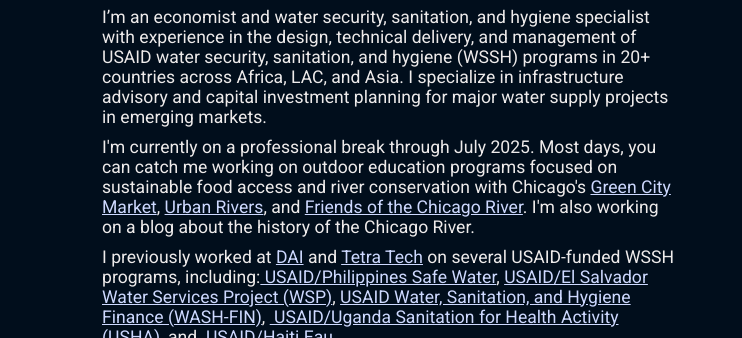
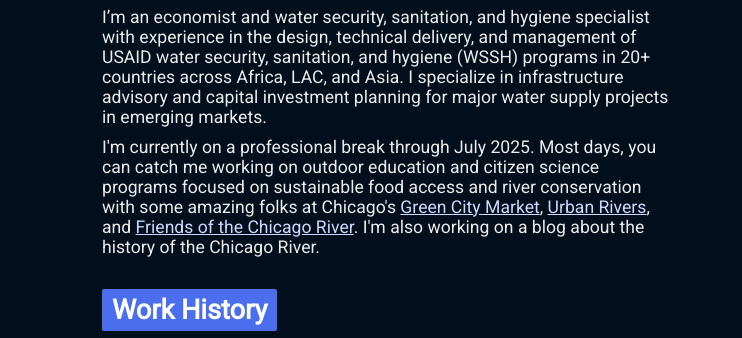
Before and after one commit to neildpatel/neildpatel.github.io, a plain HTML site: page index.html in a window 1280 px wide. Shown: the part 207-545 px from the top of the page, 538-1280 px from the left. Drawn offline with Linux system fonts and the light colour scheme.

Commit message:
Update index.html

```diff
--- a/index.html
+++ b/index.html
@@ -51,11 +51,12 @@
             <p>I’m an economist and water security, sanitation, and hygiene specialist with experience in the design, technical delivery, and management of USAID water security, sanitation, and hygiene (WSSH) programs in 20+ countries across Africa, LAC, and Asia.
                I specialize in infrastructure advisory and capital investment planning for major water supply projects in emerging markets.</p>
             <p>I'm currently on a professional break through July 2025.
-                Most days, you can catch me working on outdoor education programs focused on sustainable food access and river conservation with Chicago's
+                Most days, you can catch me working on outdoor education and citizen science programs focused on sustainable food access and river conservation with some amazing folks at Chicago's
                 <a href="https://www.greencitymarket.org/what-we-do/educating-our-community">Green City Market</a>,
                 <a href="https://urbanrivers.org/">Urban Rivers</a>, and
                 <a href="https://www.chicagoriver.org/">Friends of the Chicago River</a>.
                 I'm also working on a blog about the history of the Chicago River.</p>
+            <h2>Work History</h2>
             <p>I previously worked at <a href="https://www.dai.com/our-work/solutions/environment-solutions/water-and-sanitation-services-and-resource-management">DAI</a> and <a href="https://www.tetratech.com/solutions/international-development/water-security-sanitation-and-hygiene/">Tetra Tech</a> on several USAID-funded WSSH programs, including:<a href="https://www.globalwaters.org/HowWeWork/Activities/philippines-safe-water"> USAID/Philippines Safe Water</a>, <a href="https://www.dai.com/our-work/projects/el-salvador-water-services-project-wsp"> USAID/El Salvador Water Services Project (WSP)</a>, <a href="https://www.globalwaters.org/wash-fin"> USAID Water, Sanitation, and Hygiene Finance (WASH-FIN)</a>, <a href="https://www.globalwaters.org/HowWeWork/Activities/uganda-sanitation-health-activity"> USAID/Uganda Sanitation for Health Activity (USHA)</a>, and <a href="https://www.dai.com/our-work/projects/haiti-usaid-water-and-sanitation-watsan"> USAID/Haiti Eau</a>.
             <p>I was the Project Analyst for <a href="https://www.globalwaters.org/wash-fin-2"> USAID Water, Sanitation, and Hygiene Finance (WASH-FIN) 2</a>, where I led data analytics, monitoring, and impact evaluation efforts for a $73M program operating in India, Kenya, and Ghana to mobilize financing for climate resilient water and sanitation services.</p>
             <p>I additionally am an independent data science and project finance consultant to donor and government clients on a variety of water, biodiversity, and climate adaptation programs, including: <a href="https://www.dai.com/our-work/projects/africa-trade-and-investment-ati-activity"> USAID Africa Trade & Investment</a>, <a href="https://www.globalwaters.org/HowWeWork/Activities/usaid-fragile-waters-activity"> USAID Fragile Waters</a>, <a href="https://www.gcbc.org.uk/"> UK Global Centre on Biodiversity for Climate</a>, and <a href="https://www.rockblue.org/acorn/"> ROCKBlue's Access to Capital, Oversight and Reporting Nexus (ACORN).</a><p>I have a master’s degree in Data, Economics, and Development Policy from MIT, and an undergraduate degree in Business Honors & Plan II from the University of Texas at Austin. </p>
```
